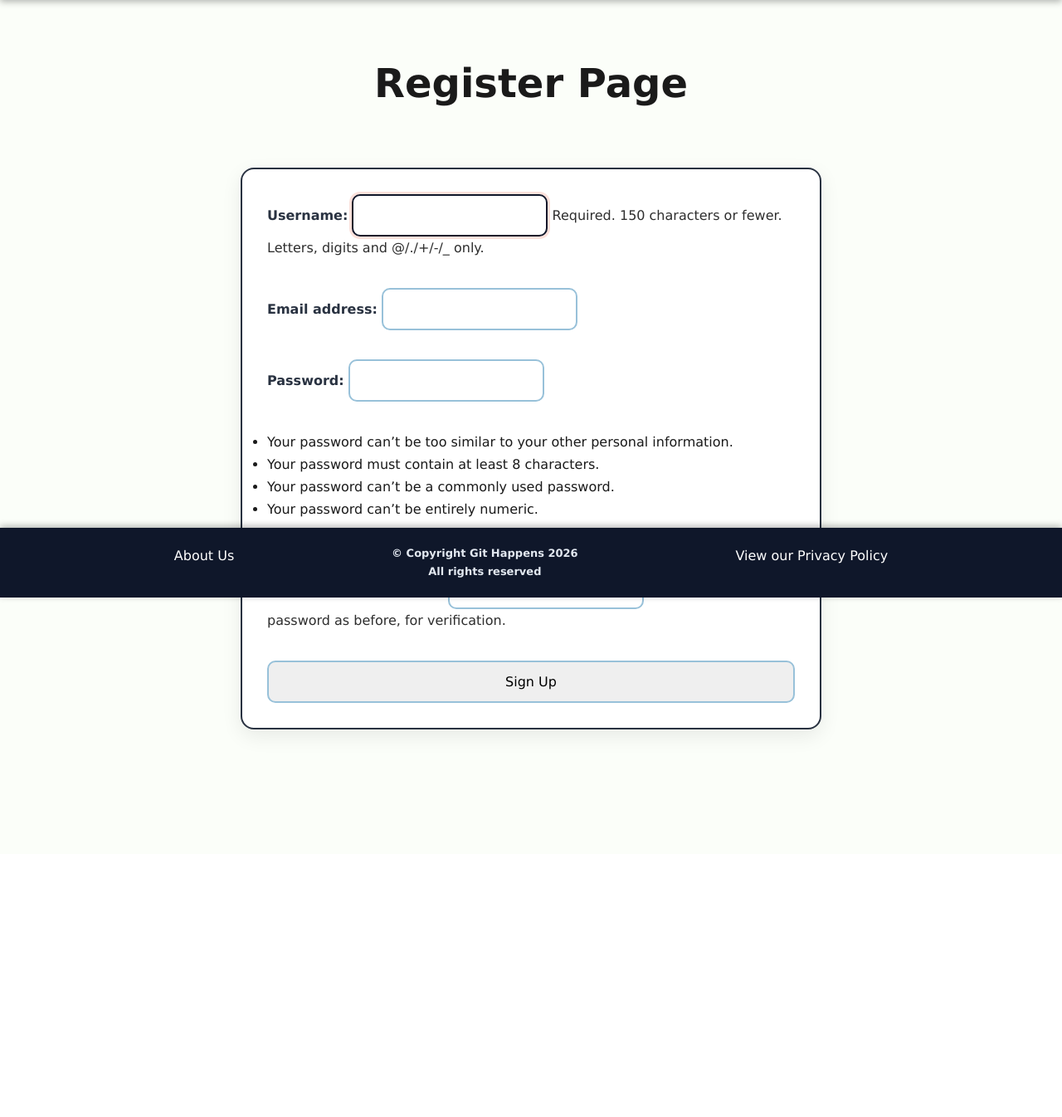
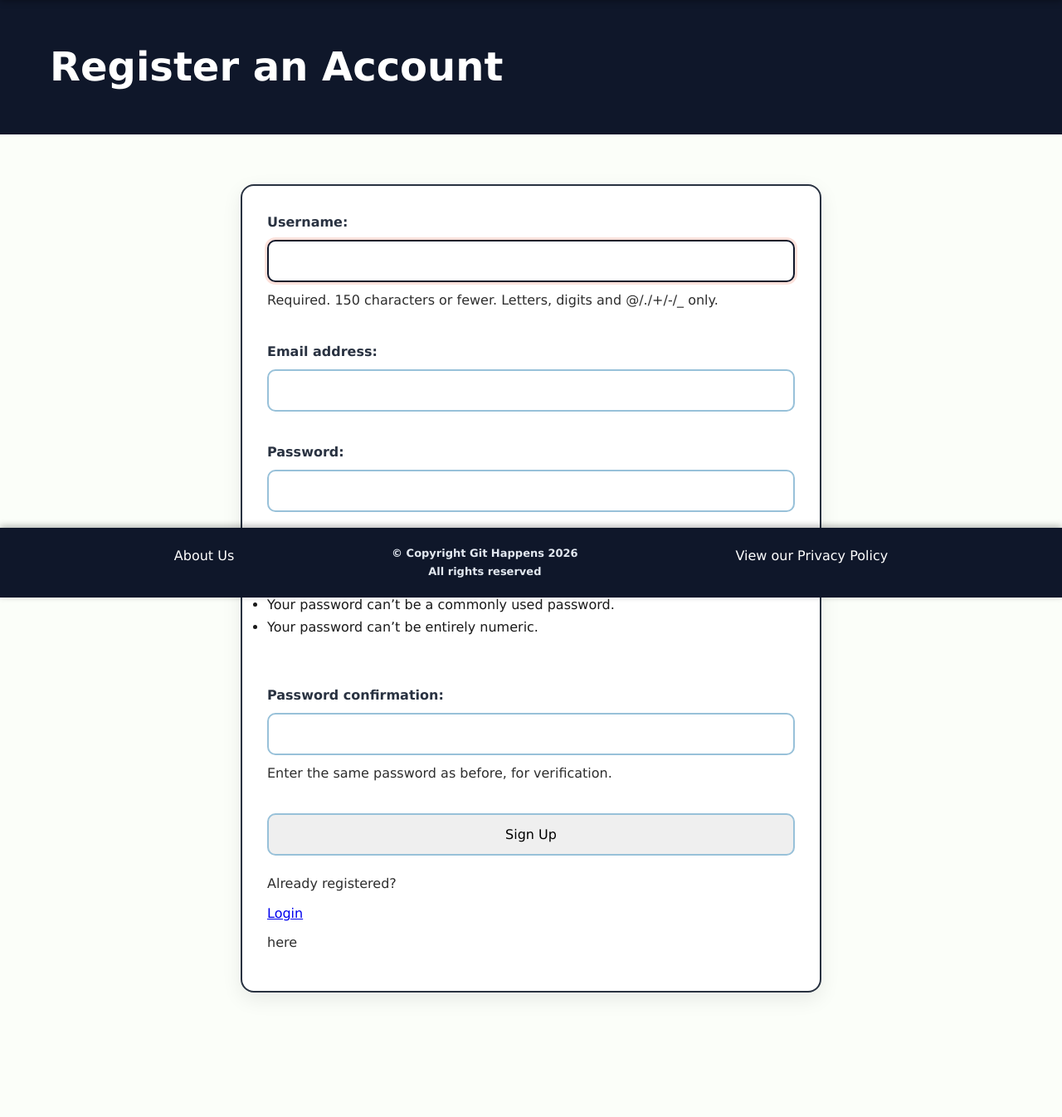
Before and after one commit to Smolleh/NewTeamProject, a Django app: page /register/ in a window 1280 px wide. Shown: the part 80-1426 px from the top of the page at 83% size. Before the commit the page ends 972 px from the top, so only its background shows below. Run offline with Django 5.2, Linux system fonts and the light colour scheme.

Commit message:
final edits

```diff
--- a/museumProject/museumApp/static/styles.css
+++ b/museumProject/museumApp/static/styles.css
@@ -1195,8 +1195,17 @@ form.input-form {
 }
 
 .input-form p {
-    text-align: left;
+    display: flex;
+    flex-direction: column;
+    gap: 8px;
     margin-bottom: 15px;
+}
+
+.input-form input,
+.input-form select,
+.input-form textarea {
+    width: 100%;
+    box-sizing: border-box;
 }
 
 .submit {
--- a/museumProject/museumApp/templates/pages/home.html
+++ b/museumProject/museumApp/templates/pages/home.html
@@ -3,6 +3,7 @@
 {% block content %}
 
 <div class="hero">
+    <!-- most pages require login, prompts user to register -->
     {% if not user.is_authenticated %}
         <p class="hero-register">Not registered? <a href="{% url 'register' %}">Register here</a></p>
     {% endif %}
@@ -13,7 +14,7 @@
         <a href="{% url 'quiz' %}"><button class="home-button">Explore Quizzes</button></a>
     </div>
 </div>
-
+<!-- displays informations about what the quizzes and exhibits are, and their purpose -->
 <div class="feature-cards">
     <div class="feature-card">
         <h2 class="feature-card-title">Exhibits</h2>
--- a/museumProject/museumApp/templates/pages/register.html
+++ b/museumProject/museumApp/templates/pages/register.html
@@ -1,8 +1,11 @@
 
 {% extends "base.html" %}
+{% block page_hero %}
+<div class="page-hero">
+    <h1 id="exhibit-hero-title">Register an Account</h1>
+</div>
+{% endblock %}
 {%block content %}
-
-<H1>Register Page</H1>
 <!-- uses django form for registering user, loads all fields required -->
 <form method = "POST" action = "" class="input-form">
     {% csrf_token %}
@@ -10,6 +13,9 @@
     {{form.as_p}}
 
     <input type = "submit" value = "Sign Up">
+    <p>Already registered? <a href="{% url 'login' %}">Login</a> here</p>
 </form>
 
+
+
 {% endblock %}
```
Also changed, not shown: museumProject/museumApp/templates/pages/curator_dashboard.html (+20 -10 lines), museumProject/museumApp/templates/pages/exhibits.html (+17 -11 lines), museumProject/museumApp/templates/pages/login.html (+8 -3 lines), museumProject/db.sqlite3, 1 other file.
